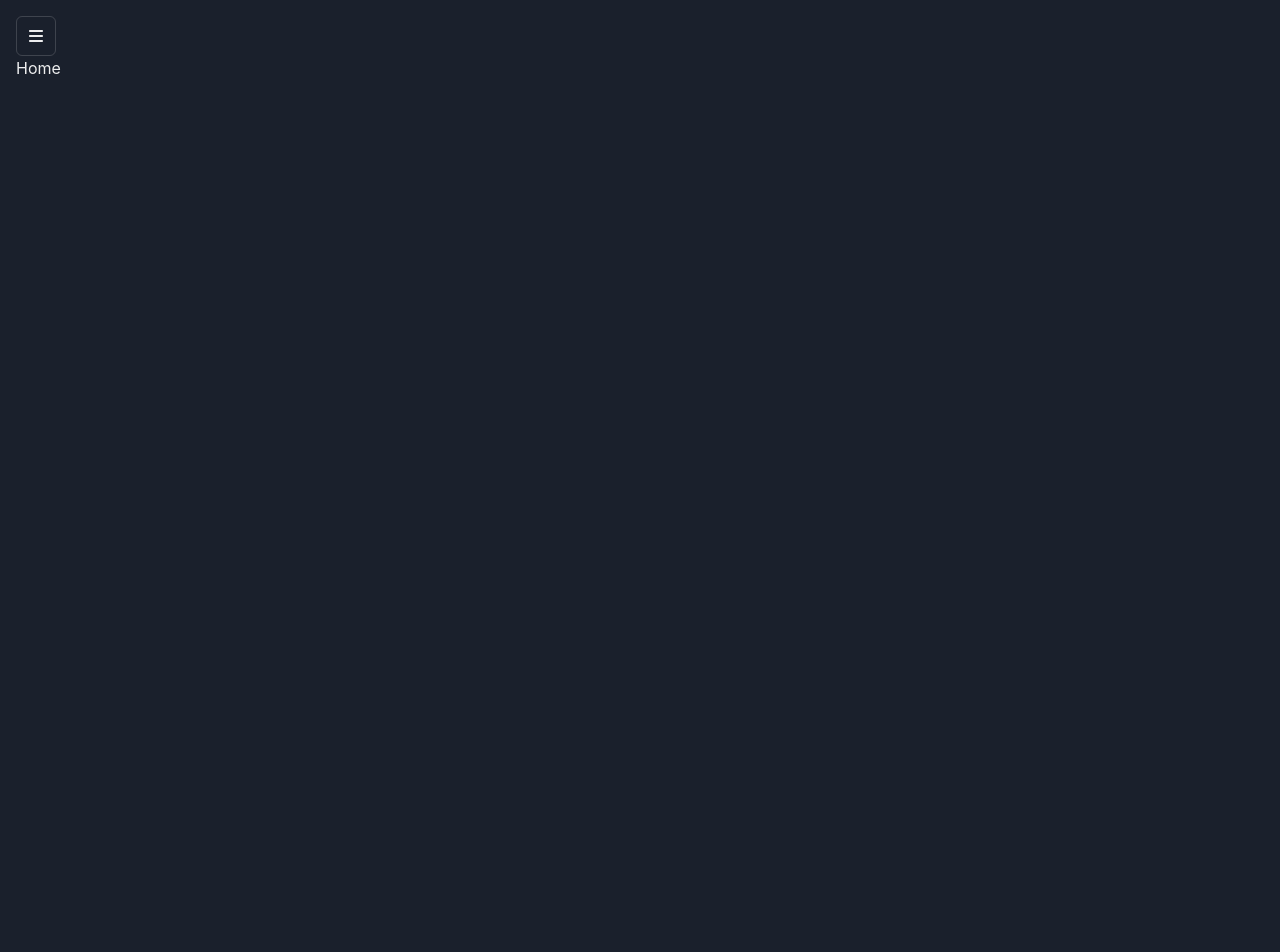
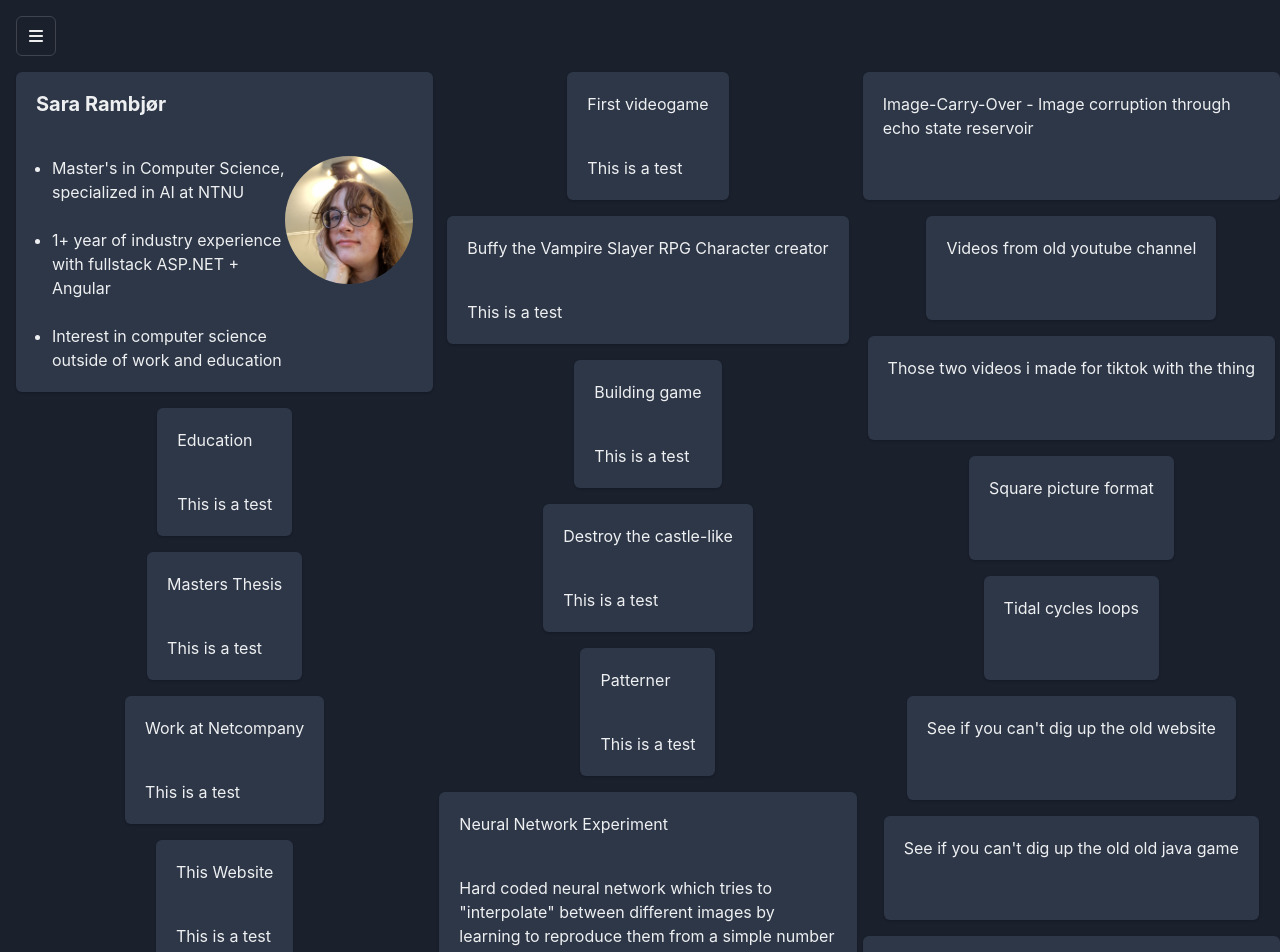
Before and after one commit to SaraRambjoer/Pages, a React (Create React App) app in the folder pages/: page / in a window 1280 px wide. Shown: the top 952 px of the page. Before the commit the page ends 800 px from the top, so only its background shows below. Built offline with nearby package versions, Linux system fonts and the light colour scheme.

Commit message:
Implement masonry view for main page

```diff
--- /dev/null
+++ b/pages/src/Components/Animation/SlideFadeInOnScroll.tsx
@@ -0,0 +1,10 @@
+import { motion } from "framer-motion";
+import React from "react";
+
+export function SlideFadeInOnScroll(props: any) {
+    return <motion.div
+        initial={{ translateX: -50, translateY: 50, opacity: 0.5 }}
+        whileInView={{ translateX: 0, translateY: 0, opacity: 1}}
+        viewport={{ once: true }}>{props.children}
+    </motion.div>
+}
--- /dev/null
+++ b/pages/src/Components/UI/FlexCard.tsx
@@ -0,0 +1,14 @@
+import React from 'react';
+import { Flex, Card, Center } from '@chakra-ui/react';
+import { SlideFadeInOnScroll } from '../Animation/SlideFadeInOnScroll';
+
+export function FlexCard(props: any) {
+    return <Center style={{breakInside: 'avoid', marginBottom: "1rem"}}>
+        <SlideFadeInOnScroll>
+            <Flex>
+                <Card>{props.children}
+                </Card>
+            </Flex>
+        </SlideFadeInOnScroll>
+    </Center>
+}
--- a/pages/src/Pages/Home.tsx
+++ b/pages/src/Pages/Home.tsx
@@ -1,6 +1,109 @@
 import React from 'react';
-import { Text } from '@chakra-ui/react';
-
+import { Text, Stack, Card, CardHeader, CardBody, Box, Flex, Center, Spacer, Heading, Avatar, UnorderedList, ListItem, SimpleGrid, Wrap } from '@chakra-ui/react';
+import pictureOfMe from '../media/itsapictureofme.jpg';
+import { FlexCard } from '../Components/UI/FlexCard';
 export function Home(props: any) {
-    return <Text>Home</Text>
+    return <Box sx={{columnCount: [1, 1, 2, 3], columnGap: "6px", paddingTop: "1rem"}}>
+        {/* Lets try to get filterable tags on these, would be cool */}
+        <FlexCard>
+            <CardHeader>
+                <Heading size='md'>
+                    Sara Rambjør
+                </Heading>
+            </CardHeader>
+            <CardBody>
+                <Flex>
+                    <UnorderedList>
+                        <ListItem> Master's in Computer Science, specialized in AI at NTNU </ListItem>
+                        <br></br>
+                        <ListItem> 1+ year of industry experience with fullstack ASP.NET + Angular </ListItem>
+                        <br></br>
+                        <ListItem> Interest in computer science outside of work and education </ListItem>
+                    </UnorderedList>
+                    <Avatar size='2xl' src={pictureOfMe}>
+                    </Avatar>
+                </Flex>
+            </CardBody>
+        </FlexCard>
+        <FlexCard>
+            <CardHeader>Education</CardHeader>
+            <CardBody><Text>This is a test</Text></CardBody>
+        </FlexCard>
+        <FlexCard>
+            <CardHeader>Masters Thesis</CardHeader>
+            <CardBody><Text>This is a test</Text></CardBody>
+        </FlexCard>
+        <FlexCard>
+            <CardHeader>Work at Netcompany</CardHeader>
+            <CardBody><Text>This is a test</Text></CardBody>
+        </FlexCard>
+        <FlexCard>
+            <CardHeader>This Website</CardHeader>
+            <CardBody><Text>This is a test</Text></CardBody>
+        </FlexCard>
+        <FlexCard>
+            <CardHeader>Flutter app</CardHeader>
+            <CardBody><Text>This is a test</Text></CardBody>
+        </FlexCard>
+        <FlexCard>
+            <CardHeader>First videogame</CardHeader>
+            <CardBody><Text>This is a test</Text></CardBody>
+        </FlexCard>
+        <FlexCard>
+            <CardHeader>Buffy the Vampire Slayer RPG Character creator</CardHeader>
+            <CardBody><Text>This is a test</Text></CardBody>
+        </FlexCard>
+        <FlexCard>
+            <CardHeader>Building game</CardHeader>
+            <CardBody><Text>This is a test</Text></CardBody>
+        </FlexCard>
+        <FlexCard>
+            <CardHeader>Destroy the castle-like</CardHeader>
+            <CardBody><Text>This is a test</Text></CardBody>
+        </FlexCard>
+        <FlexCard>
+            <CardHeader>Patterner</CardHeader>
+            <CardBody><Text>This is a test</Text></CardBody>
+        </FlexCard>
+        <FlexCard>
+            <CardHeader>Neural Network Experiment</CardHeader>
+            <CardBody><Text>Hard coded neural network which tries to "interpolate" between different images by learning to reproduce them from a simple number based index - effectively just opacity blending</Text></CardBody>
+        </FlexCard>
+        <FlexCard>
+            <CardHeader>Special note to projects in the deep learning class</CardHeader>
+            <CardBody><Text>Hard coded neural network which tries to "interpolate" between different images by learning to reproduce them from a simple number based index - effectively just opacity blending</Text></CardBody>
+        </FlexCard>
+        <FlexCard>
+            <CardHeader>Image-Carry-Over - Image corruption through echo state reservoir</CardHeader>
+            <CardBody><Text></Text></CardBody>
+        </FlexCard>
+        <FlexCard>
+            <CardHeader>Videos from old youtube channel</CardHeader>
+            <CardBody><Text></Text></CardBody>
+        </FlexCard>
+        <FlexCard>
+            <CardHeader>Those two videos i made for tiktok with the thing</CardHeader>
+            <CardBody><Text></Text></CardBody>
+        </FlexCard>
+        <FlexCard>
+            <CardHeader>Square picture format</CardHeader>
+            <CardBody><Text></Text></CardBody>
+        </FlexCard>
+        <FlexCard>
+            <CardHeader>Tidal cycles loops</CardHeader>
+            <CardBody><Text></Text></CardBody>
+        </FlexCard>
+        <FlexCard>
+            <CardHeader>See if you can't dig up the old website</CardHeader>
+            <CardBody><Text></Text></CardBody>
+        </FlexCard>
+        <FlexCard>
+            <CardHeader>See if you can't dig up the old old java game</CardHeader>
+            <CardBody><Text></Text></CardBody>
+        </FlexCard>
+        <FlexCard>
+            <CardHeader>Have a look around your PCs and see what you can find</CardHeader>
+            <CardBody><Text></Text></CardBody>
+        </FlexCard>
+    </Box>
 }
```
Also changed, not shown: pages/README.md, pages/src/media/itsapictureofme.jpg (added), 1 other file (tests, documents, lock files or other folders).
